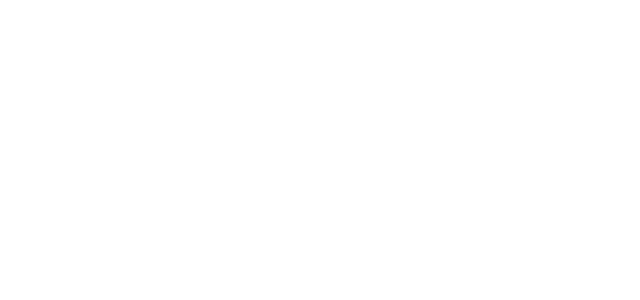
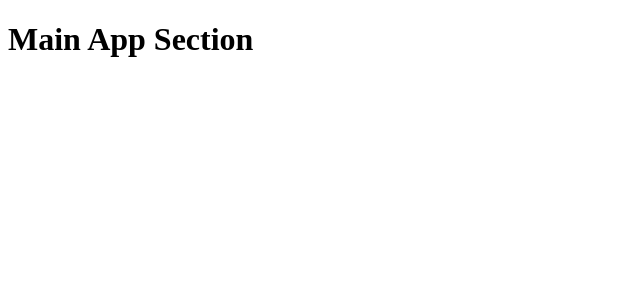
Before and after one commit to yugeshpalvai21/reactrouter, a React (Create React App) app: page / in a window 1280 px wide. Shown: the top 300 px of the page, without its empty margins (0-640 px from the left). Built offline with nearby package versions, Linux system fonts and the light colour scheme.

Commit message:
Implements BrowserRouter functionality

```diff
--- a/src/App.js
+++ b/src/App.js
@@ -1,13 +1,6 @@
-import { BrowserRouter} from "react-router-dom";
-
 const App = () => {
   return (
-    <BrowserRouter>
-      {/* <Route to="/" component={Home}></Route> */}
-      {/* <Route to="/about" component={About}></Route> */}
-      {/* <Route to="/about" component={Portfolio}></Route> */}
-      {/* <Route to="/about" component={Contact}></Route> */}
-    </BrowserRouter>
+    <h1>Main App Section</h1>
   )
 }
 
--- a/src/index.js
+++ b/src/index.js
@@ -1,6 +1,13 @@
 import React from 'react';
 import ReactDOM from 'react-dom';
 import App from './App';
+import { BrowserRouter } from 'react-router-dom';
+
+const router = (
+  <BrowserRouter>
+    <App />
+  </BrowserRouter>
+)
 
 
-ReactDOM.render(<App />, document.getElementById('root'));
+ReactDOM.render(router, document.getElementById('root'));
```
